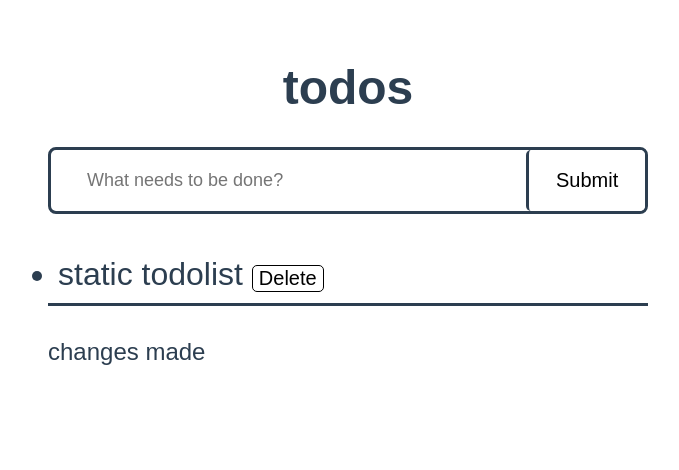
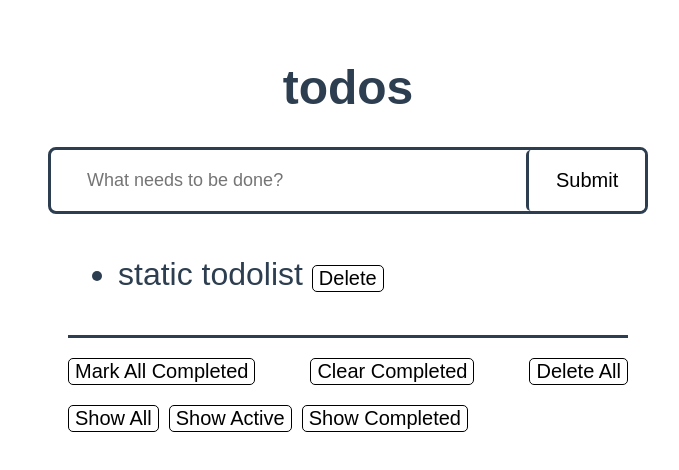
Before and after one commit to satabdiglobalyhub/Todos, a Vue app: page / in a window 1280 px wide. Shown: the top 470 px of the page, without its empty margins (292-971 px from the left). Built offline with nearby package versions, Linux system fonts and the light colour scheme.

Commit message:
feat:component integration

```diff
--- a/src/components/Todoapp/components/TodoChanges.vue
+++ b/src/components/Todoapp/components/TodoChanges.vue
@@ -1 +1,50 @@
-<template>changes made</template>
+<template>
+  <div class="changes">
+    <div class="changes-modify">
+      <TodoButton :buttonName="MarkAll" />
+      <TodoButton :buttonName="ClearCompleted" />
+      <TodoButton :buttonName="DeleteAll" />
+    </div>
+    <div class="changes-display">
+      <TodoButton :buttonName="ShowAll" />
+      <TodoButton :buttonName="ShowActive" class="changes-display-showActive" />
+      <TodoButton :buttonName="ShowCompleted" />
+    </div>
+  </div>
+</template>
+
+<script>
+import TodoButton from "../../../UI/components/TodoButton.vue";
+export default {
+  components: {
+    TodoButton,
+  },
+  data() {
+    return {
+      MarkAll: "Mark All Completed",
+      ClearCompleted: "Clear Completed",
+      DeleteAll: "Delete All",
+      ShowAll: "Show All",
+      ShowActive: "Show Active",
+      ShowCompleted: "Show Completed",
+    };
+  },
+};
+</script>
+
+<style>
+.changes {
+  margin: 20px 20px;
+}
+.changes-modify {
+  display: flex;
+  justify-content: space-between;
+}
+.changes-display {
+  margin-top: 20px;
+  display: flex;
+}
+.changes-display-showActive {
+  margin: 0px 10px;
+}
+</style>
--- a/src/components/Todoapp/components/Todolist.vue
+++ b/src/components/Todoapp/components/Todolist.vue
@@ -1,6 +1,6 @@
 <template>
-  <div >
-    <ul class="list">
+  <div class="list">
+    <ul >
       <li>static todolist <TodoButton :buttonName="Delete" /></li>
     </ul>
   </div>
@@ -21,11 +21,11 @@ export default {
 </script>
 
 <style>
-
 .list {
   padding: 10px;
   border-bottom: 3px solid #2c3e50;
   font-size: xx-large;
   display: flex;
+  margin: 0px 20px;
 }
 </style>
```
